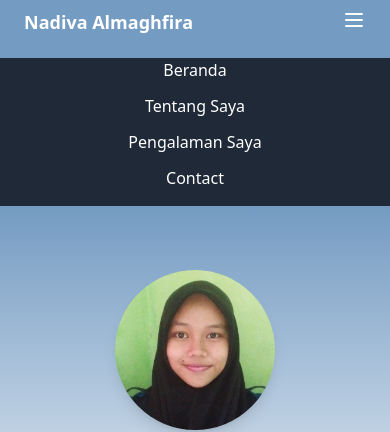
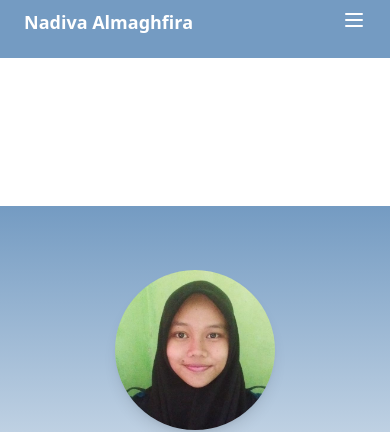
Before and after one commit to nadivaa26/profil-nadivaa, a plain HTML site: page index.html in a window 390 px wide. Both pictures are taken after a click on the button 354 px from the left and 20 px from the top of the page. Shown: the top 432 px of the page. Drawn offline with nearby package versions, Linux system fonts and the light colour scheme.

Commit message:
index.html

```diff
--- a/index.html
+++ b/index.html
@@ -50,7 +50,7 @@
   </div>
 
   <!-- Mobile Menu -->
-  <div id="navbar-links-mobile" class="md:hidden hidden flex flex-col space-y-3 mt-3 px-6 pb-4 bg-gray-800 text-center">
+  <div id="navbar-links-mobile" class="md:hidden hidden flex flex-col space-y-3 mt-3 px-6 pb-4 bg-white text-center">
       <a href="#home" class="text-white hover:text-white">Beranda</a>
       <a href="#about" class="text-white hover:text-white">Tentang Saya</a>
       <a href="#pengalaman" class="text-white hover:text-white" id="scroll-to-pengalamant">Pengalaman Saya</a>
```
